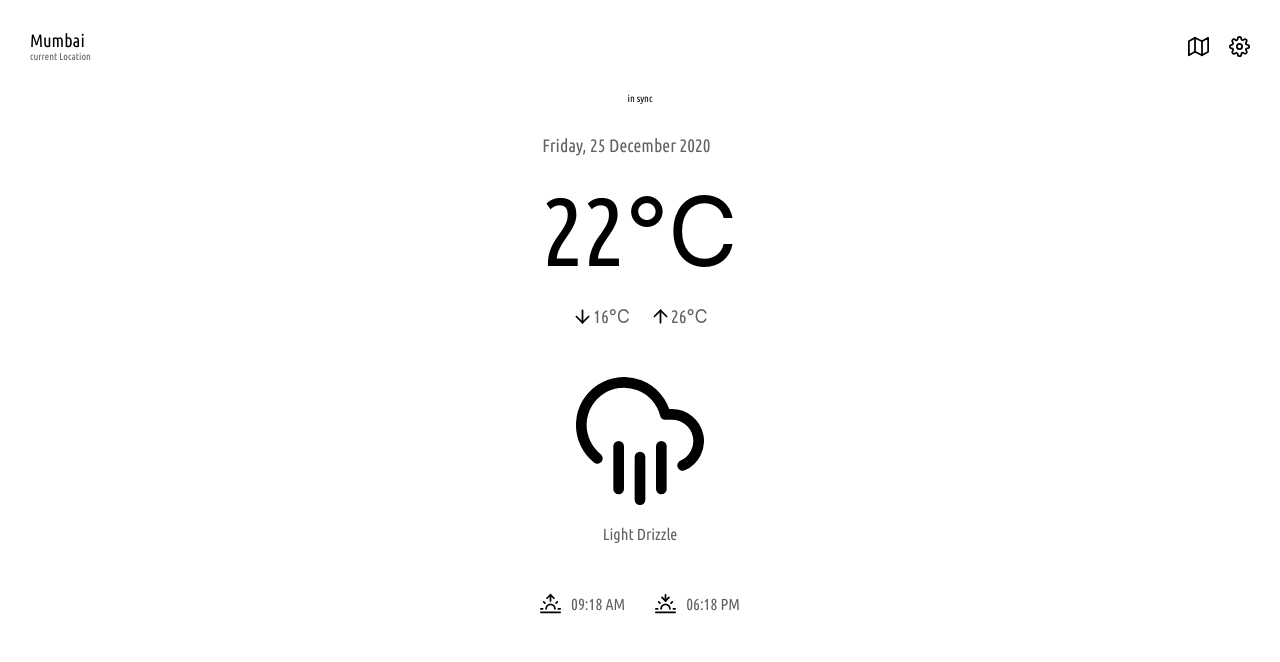
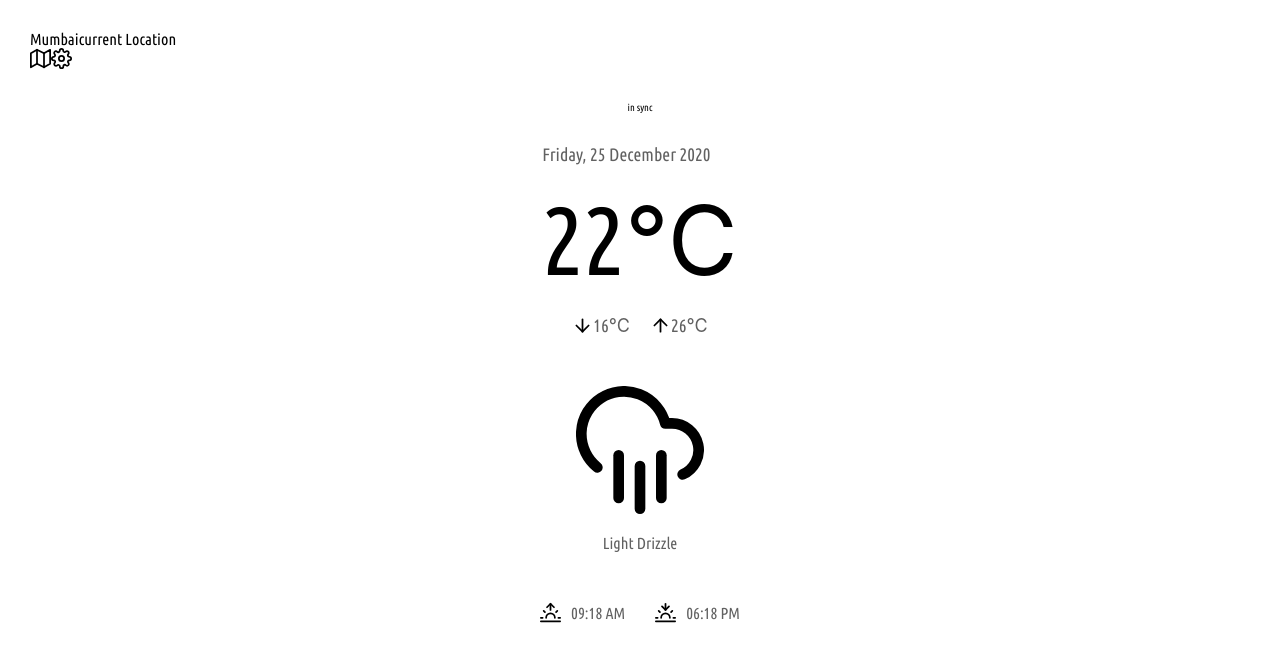
Before and after one commit to mishti169/weather-app, a React (Vite) app: page /home in a window 1280 px wide. Shown: the top 662 px of the page. Built offline with nearby package versions, Linux system fonts and the light colour scheme.

Commit message:
refactor home comp. with header

```diff
--- a/src/components/Home/Home.css
+++ b/src/components/Home/Home.css
@@ -2,21 +2,6 @@
 	display: flex;
 	flex-direction: column;
 	padding: 30px;
-}
-.home--header {
-	display: flex;
-	justify-content: space-between;
-}
-
-.home--header_text {
-	display: flex;
-	flex-direction: column;
-}
-.home--header_icon {
-	display: flex;
-	justify-content: flex-end;
-	align-items: center;
-	gap: 20px;
 }
 .home--body {
 	color: #616161;
@@ -25,15 +10,7 @@
 	align-items: center;
 	row-gap: 50px;
 }
-.home--header_city {
-	font-size: 18px;
-	line-height: 21px;
-}
-.home--header_location {
-	font-size: 10px;
-	line-height: 12px;
-	color: #616161;
-}
+
 .home--body_details {
 	display: flex;
 	flex-direction: column;
--- a/src/components/Home/Home.jsx
+++ b/src/components/Home/Home.jsx
@@ -1,31 +1,16 @@
-import { useHistory } from 'react-router-dom';
 import ArrowDownLogo from '../../assets/icons/arrow-down.svg';
 import ArrowUpLogo from '../../assets/icons/arrow-up.svg';
 import CloudRainLogo from '../../assets/icons/cloud-rain.svg';
-import MapLogo from '../../assets/icons/map.svg';
-import SettingsLogo from '../../assets/icons/settings.svg';
+
 import SunRiseLogo from '../../assets/icons/sunrise.svg';
 import SunSetLogo from '../../assets/icons/sunset.svg';
+import Header from '../Header/Header';
 import './Home.css';
 
 const Home = () => {
-	const history = useHistory();
-	const handleClick = () => {
-		history.push('/location');
-	};
-
 	return (
 		<div className='home'>
-			<div className='home--header'>
-				<div className='home--header_text'>
-					<span className='home--header_city'>Mumbai</span>
-					<span className='home--header_location'>current Location </span>
-				</div>
-				<div className='home--header_icon'>
-					<img onClick={handleClick} width={21} height={21} src={MapLogo} />
-					<img width={21} height={21} src={SettingsLogo} />
-				</div>
-			</div>
+			<Header />
 			<span className='home--body_in-sync'>in sync</span>
 			<div className='home--body'>
 				<div className='home--body_details'>
```
